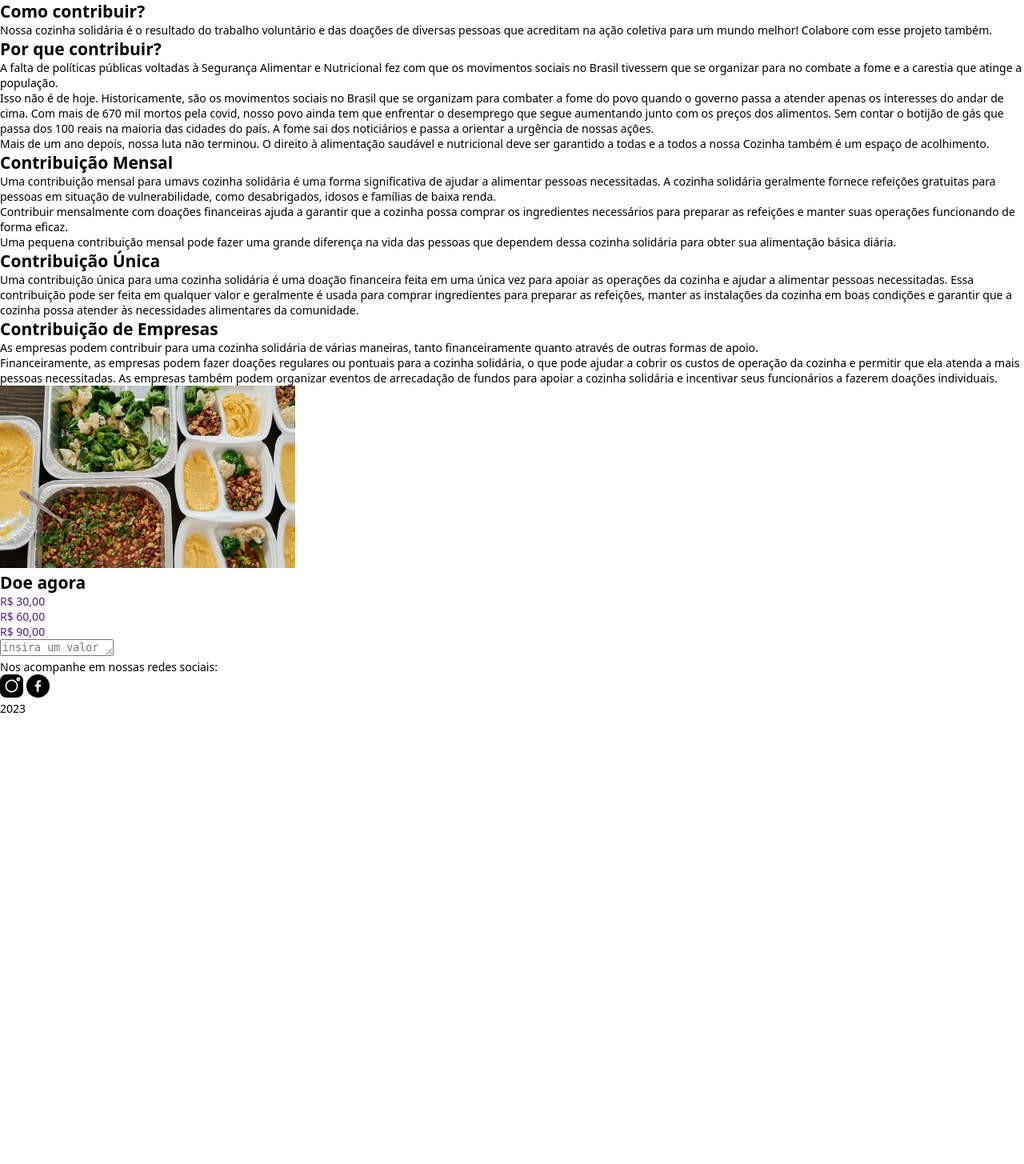
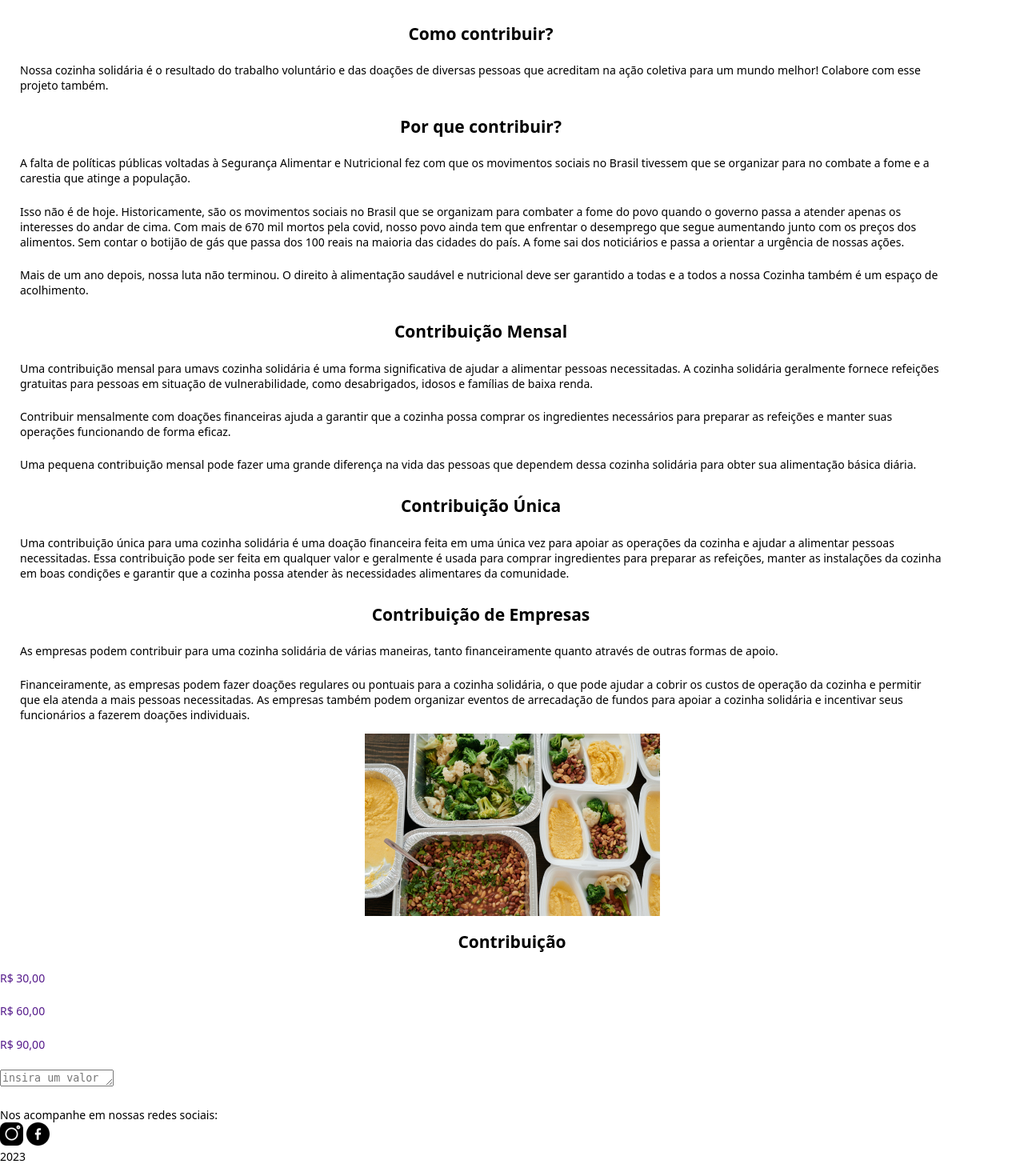
Before and after one commit to Lilian-Carvalho25/Doe-e-alimente, a PHP site: page /contribuicao.html in a window 1280 px wide. Shown: the part 102-1557 px from the top of the page at 80% size. Before the commit the page ends 993 px from the top, so only its background shows below. Run offline with PHP 8.4, Linux system fonts and the light colour scheme.

Commit message:
Página contribuição

```diff
--- a/contribuicao.html
+++ b/contribuicao.html
@@ -28,13 +28,15 @@
     </header>
 
 
-        <main>
+        <main id="container-contribuicao">
+            <section id="espaco-texto">
                 <h2>Como contribuir?</h2>
                 <p>Nossa cozinha solidária é o resultado do trabalho voluntário e das doações de diversas pessoas que acreditam
                     na ação coletiva para um mundo melhor! Colabore com esse projeto também.</p>
+            </section>
 
+            <section id="espaco-texto">
                 <h2>Por que contribuir?</h2>
-
                 <p>A falta de políticas públicas voltadas à Segurança Alimentar e Nutricional fez com que os movimentos sociais
                     no Brasil tivessem que se organizar para no combate a fome e a carestia que atinge a população.</p>
                 <p>Isso não é de hoje. Historicamente, são os movimentos sociais no Brasil que se organizam para combater a fome
@@ -44,9 +46,10 @@
                     dos noticiários e passa a orientar a urgência de nossas ações. </p>
                 <p>Mais de um ano depois, nossa luta não terminou. O direito à alimentação saudável e nutricional deve ser
                     garantido a todas e a todos a nossa Cozinha também é um espaço de acolhimento.</p>
+            </section>
 
+            <section id="espaco-texto">
                 <h2>Contribuição Mensal</h2>
-
                 <p>Uma contribuição mensal para umavs cozinha solidária é uma forma significativa de ajudar a alimentar pessoas
                     necessitadas. A cozinha solidária geralmente fornece refeições gratuitas para pessoas em situação de
                     vulnerabilidade, como desabrigados, idosos e famílias de baixa renda. </p>
@@ -54,35 +57,38 @@
                     necessários para preparar as refeições e manter suas operações funcionando de forma eficaz. </p>
                 <p>Uma pequena contribuição mensal pode fazer uma grande diferença na vida das pessoas que dependem dessa
                     cozinha solidária para obter sua alimentação básica diária.</p>
+            </section>
 
+            <section id="espaco-texto">
                 <h2>Contribuição Única</h2>
-
                 <p>Uma contribuição única para uma cozinha solidária é uma doação financeira feita em uma única vez para apoiar
                     as operações da cozinha e ajudar a alimentar pessoas necessitadas. Essa contribuição pode ser feita em
                     qualquer valor e geralmente é usada para comprar ingredientes para preparar as refeições, manter as
                     instalações da cozinha em boas condições e garantir que a cozinha possa atender às necessidades alimentares
                     da comunidade.</p>
+            </section>
 
+            <section id="espaco-texto">
                 <h2>Contribuição de Empresas</h2>
-
                 <p>As empresas podem contribuir para uma cozinha solidária de várias maneiras, tanto financeiramente quanto
                     através de outras formas de apoio.</p>
-
                 <p>Financeiramente, as empresas podem fazer doações regulares ou pontuais para a cozinha solidária, o que pode
                     ajudar a cobrir os custos de operação da cozinha e permitir que ela atenda a mais pessoas necessitadas. As
                     empresas também podem organizar eventos de arrecadação de fundos para apoiar a cozinha solidária e
                     incentivar seus funcionários a fazerem doações individuais.</p>
+            </section>
 
-            <p><img src="imagens/img-contribuicao.png" alt="Marmitas com comida"></p>
+            <figure><img src="imagens/img-contribuicao.png" alt="Marmitas com comida"></figure>
 
-            <h2>Doe agora</h2>
-
+            <section id="contribuicao">
+                <h2>Contribuição</h2>
                 <p><a href="">R$ 30,00</a></p>
                 <p><a href="">R$ 60,00</a></p>
                 <p><a href="">R$ 90,00</a></p>
                 <p><form action="">
-                <textarea name="message" id="inserir-valor" cols="15" rows="1" placeholder="insira um valor"></textarea>
+                    <textarea name="valor" id="valor" cols="15" rows="1" placeholder="insira um valor"></textarea>
                 </form></p>
+            </section>
 
 
         </main>
--- a/css/style.css
+++ b/css/style.css
@@ -148,3 +148,34 @@ nav h2 a {
     color: #8C0303;
     font-weight: bold;
 }
+
+/* Contribução */
+
+#container-contribuicao p {
+    text-align: left;
+    margin-top: 1.6rem;
+}
+
+#espaco-texto {
+    max-width: 90%;
+    text-align: center;
+    margin-left: 25px;
+}
+
+#espaco-texto h2 {
+    margin-top: 2rem;
+}
+
+#container-contribuicao figure {
+    text-align: center;
+    margin-top: 1rem;
+    margin-bottom: 1rem;
+}
+
+#contribuicao h2 {
+    text-align: center;
+}
+
+#contribuicao {
+
+}
```
Lines whose indentation alone changed are shown as unchanged.
